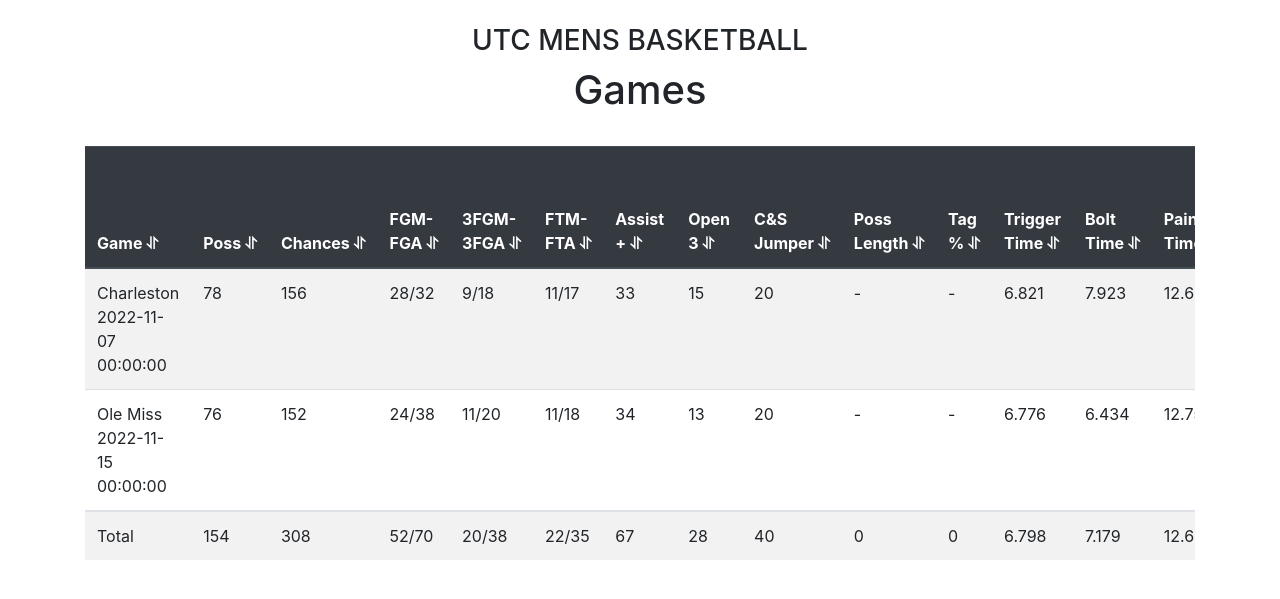
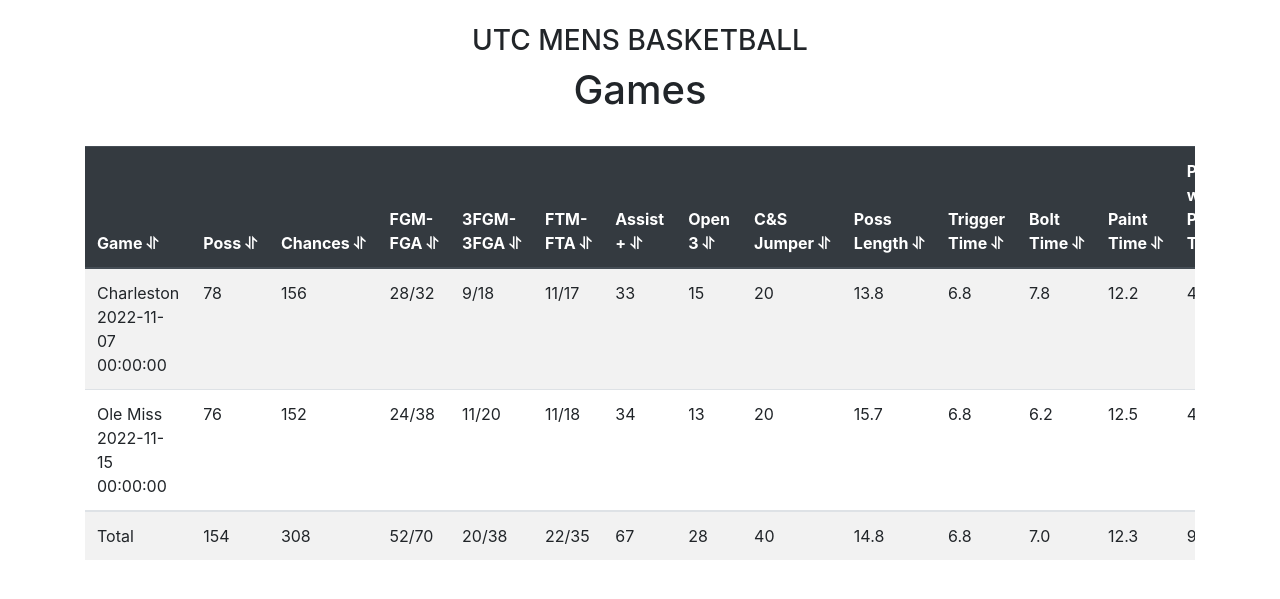
Before and after one commit to AndresCavalie/UTC_MONEYBALL, a Flask app: page /games in a window 1280 px wide. Shown: the part 56-655 px from the top of the page. Run offline with Flask 2, Linux system fonts and the light colour scheme; a user stored in the database is signed in; data comes from the database, SQL or seed files in the repository; both versions use the stored data as it was after the commit; some libraries are stand-ins or nearby versions.

Commit message:
Dashboard Beta Completed (need prec. adjustments)

```diff
--- a/website/templates/games.html
+++ b/website/templates/games.html
@@ -28,7 +28,6 @@
     <th>Open 3</th>
     <th>C&#38;S Jumper</th>
     <th>Poss Length</th>
-    <th>Tag %</th>
     <th>Trigger Time</th>
     <th>Bolt Time</th>
     <th>Paint Time</th>
--- a/website/views.py
+++ b/website/views.py
@@ -1,7 +1,7 @@
 from flask import Blueprint, render_template, request, flash, jsonify, redirect,url_for,session
 from flask_login import login_required, current_user
 views = Blueprint('views',__name__)
-from .models import Note, Search, Post, Info, Game, Possession, Player
+from .models import Note, Search, Post, Info, Game, Possession, Player, touches
 from . import db, rmt
 import json
 import pandas as pd
@@ -393,7 +393,7 @@ def games():
 
     all_game_stats = []
 
-    game_sums = [0,0,[0,0],[0,0],[0,0],0,0,0,[Decimal(0),Decimal(0)],[Decimal(0),Decimal(0)],[Decimal(0),Decimal(0)],[Decimal(0),Decimal(0)],[Decimal(0),Decimal(0)],0,0,0,[Decimal(0),Decimal(0)],[Decimal(0),Decimal(0)]]
+    game_sums = [0,0,[0,0],[0,0],[0,0],0,0,0,[Decimal(0),Decimal(0)],[Decimal(0),Decimal(0)],[Decimal(0),Decimal(0)],[Decimal(0),Decimal(0)],0,0,0,[Decimal(0),Decimal(0)],[Decimal(0),Decimal(0)]]
 
     for i in range(len(games)):
 
@@ -543,31 +543,41 @@ def games():
 
         #note WHAT ARE THE NONE VALUES IN SHOTCLOCK ABOUT
 
-        poss1_sum = Decimal(0)
-        shot_poss1 = db.session.query(Possession.shotclock).filter(and_(Possession.poss==1,Possession.game_id==games[i].id)).all()
-        poss0_sum = Decimal(0)
-        shot_poss0 = db.session.query(Possession.id).filter(and_(Possession.poss==0,Possession.game_id==games[i].id)).all()
+        poss_sum = Decimal(0)
+        poss1 = db.session.query(Possession.shotclock).filter(and_(Possession.poss==1,Possession.game_id==games[i].id)).all()
 
-        poss1_divisor = Decimal(0)
-        for j in range(len(shot_poss1)):
-            if shot_poss1[j][0] != None:
-                poss1_sum += Decimal(30) - Decimal(shot_poss1[j][0])
-                poss1_divisor += Decimal(1)
+        for j in range(len(poss1)):
+            if poss1[j][0] != None:
+                poss_sum += Decimal(30) - Decimal(poss1[j][0])
+
+        poss0 = db.session.query(Possession.id).filter(and_(Possession.poss==0,Possession.game_id==games[i].id)).all()
+
+        for j in range(len(poss0)):
+            poss_current =   Possession.query.filter_by(id=poss0[j][0]).first()
+            poss_prev =      Possession.query.filter_by(id=poss0[j][0]-1).first()
+            if poss_prev.result == 'FD' or poss_prev.result == 'SF' or poss_prev.offreb == 1:
+                poss_sum += Decimal(20) - Decimal(poss_current.shotclock)
+            elif poss_prev.result =='NR':
+                poss_sum += Decimal(poss_prev.shotclock) - Decimal(poss_current.shotclock)
 
 
 
-        for j in range(len(shot_poss0)):
-            print(shot_poss0[j])
 
-        print("GAME")
+
+
+
+
+
         getcontext().prec = 6
+        posslength = poss_sum / poss
+        getcontext().prec = 3
+        posslength = posslength + Decimal(0)
         #the DIVISOR MAY CONTAIN NONES note
         # posslength = (poss1_sum + poss0_sum) / (Decimal(len(shot_poss1)) + Decimal(len(shot_poss0)))
         game_sums[8][0] += 1
-        # game_sums[8][1] += posslength
+        game_sums[8][1] += posslength
         # getcontext().prec = 4
         # posslength = posslength + Decimal(0)
-        posslength  = 0
         if posslength != 0:
             game_stats.append(posslength)
         else:
@@ -588,19 +598,6 @@ def games():
 
 
 
-
-
-        #ASK LOGAN ABOUT THIS note
-        tagperc = 0
-        game_sums[9][0] += 1
-        game_sums[9][1] += tagperc
-        if tagperc != 0:
-            game_stats.append(tagperc)
-        else:
-            game_stats.append('-')
-
-
-
         #AVERAGE OF (30 - First Trigger (Column AH) for possession = 1);  Do not count Possession = 0 rows
 
         poss1_sum = Decimal(0)
@@ -616,9 +613,9 @@ def games():
 
         getcontext().prec = 6
         triggertime = (poss1_sum) / Decimal(len(triggers))
-        game_sums[10][0] += 1
-        game_sums[10][1] += triggertime
-        getcontext().prec = 4
+        game_sums[9][0] += 1
+        game_sums[9][1] += triggertime
+        getcontext().prec = 2
         triggertime = triggertime + Decimal(0)
 
         if triggertime != 0:
@@ -650,9 +647,9 @@ def games():
 
         getcontext().prec = 6
         bolttime = (poss1_sum) / Decimal(len(bolt))
-        game_sums[11][1] += bolttime
-        game_sums[11][0] += 1
-        getcontext().prec = 4
+        game_sums[10][1] += bolttime
+        game_sums[10][0] += 1
+        getcontext().prec = 2
         bolttime = bolttime + Decimal(0)
 
         if bolttime != 0:
@@ -673,7 +670,7 @@ def games():
         poss1_sum = Decimal(0)
         painttouch = db.session.query(Possession.painttouchtime).filter(and_(Possession.poss==1,Possession.painttouchtime != None, Possession.game_id==games[i].id)).all()
 
-
+        print(painttouch)
 
         for j in range(len(painttouch)):
             if painttouch[j][0] != None:
@@ -683,9 +680,9 @@ def games():
 
         getcontext().prec = 6
         painttouchtime = (poss1_sum) / Decimal(len(painttouch))
-        game_sums[12][1] += painttouchtime
-        game_sums[12][0] += 1
-        getcontext().prec = 4
+        game_sums[11][1] += painttouchtime
+        game_sums[11][0] += 1
+        getcontext().prec = 3
         painttouchtime = painttouchtime + Decimal(0)
 
         if painttouchtime != 0:
@@ -703,7 +700,7 @@ def games():
         poss_with_paint = db.session.query(Possession.painttouchtime).filter(and_(Possession.painttouchtime != None, Possession.game_id==games[i].id)).count()
 
 
-        game_sums[13] += poss_with_paint
+        game_sums[12] += poss_with_paint
         if poss_with_paint != 0:
             game_stats.append(poss_with_paint)
         else:
@@ -723,7 +720,7 @@ def games():
                 posttouches += Decimal(posttouch[j][0])
 
 
-        game_sums[14] += posttouches
+        game_sums[13] += posttouches
 
         if posttouches != 0:
             game_stats.append(posttouches)
@@ -750,7 +747,7 @@ def games():
 
 
 
-        game_sums[15] += passes_sum
+        game_sums[14] += passes_sum
         if passes_sum != 0:
             game_stats.append(passes_sum)
         else:
@@ -763,14 +760,14 @@ def games():
         getcontext().prec = 6
 
         pass_poss = passes_sum/poss
-        game_sums[16][0] += 1
-        game_sums[16][1] += pass_poss
-        getcontext().prec = 2
+        game_sums[15][0] += passes_sum
+        game_sums[15][1] += poss
 
-        pass_poss = pass_poss + Decimal(0)
+
+
 
         if pass_poss != 0:
-            game_stats.append(str(pass_poss)+'%')
+            game_stats.append(str(passes_sum)+'/'+str(poss))
         else:
             game_stats.append('-')
 
@@ -781,11 +778,14 @@ def games():
         #if you do want me to store specifically who touches, we may need to agree on a permanent format for where player touches will be in
         #the spreadsheet // perhaps per position or player number.
         #perhaps add another
+        getcontext().prec = 7
+        passes = db.session.query(touches).join(Possession, Possession.id==touches.c.posession_id).filter(and_(Possession.game_id == games[i].id)).count()
+        print(passes)
         avgtouches = 0
-        game_sums[17][0] += 1
-        game_sums[17][1] += avgtouches
-        if avgtouches != 0:
-            game_stats.append(tagperc)
+        game_sums[16][0] += 1
+        game_sums[16][1] += passes
+        if passes != 0:
+            game_stats.append(passes)
         else:
             game_stats.append('-')
 
@@ -807,12 +807,23 @@ def games():
         if i >= 2 and i <=4:
             game_sums[i] = (str)(game_sums[i][0]) +'/'+ (str)(game_sums[i][1])
 
-        if i>=8 and i<=12:
+        if i>=8 and i<=11 :
+            if i==8 or i ==11:
+                getcontext().prec = 3
+            if i ==9 or i ==10:
+                getcontext().prec = 2
             game_sums[i] = game_sums[i][1]/game_sums[i][0]
+            getcontext().prec = 4
 
-        if i >= 16:
+        if i == 15:
             getcontext().prec = 2
-            game_sums[i] = str(game_sums[i][1]/game_sums[i][0]) + '%'
+            game_sums[i] = str(game_sums[i][0])+'/'+str(game_sums[i][1])
+        if i ==16:
+            getcontext().prec = 7
+            print(game_sums[i][1])
+            print(game_sums[i][0])
+            game_sums[i] = game_sums[i][1]/game_sums[i][0]
+            print(game_sums[i])
     return render_template("games.html", user=current_user, stats = all_game_stats, games=games, sums = game_sums)
 
 
@@ -1071,6 +1082,23 @@ def home():
                     playerlist.append(p5)
                 p5 = p5.id
 
+            if df.loc[i,"ShotClock"] == None or pd.isna(df.loc[i,"ShotClock"]):
+                shotclock = None
+            else:
+                shotclock = (df.loc[i,"ShotClock"]).item()
+
+            if df.loc[i,"First Trigger"] == None or pd.isna(df.loc[i,"First Trigger"]):
+                firsttrigger = None
+            else:
+                firsttrigger = df.loc[i,"First Trigger"].item()
+                print(type(df.loc[i,"First Trigger"]))
+                print(df.loc[i,"First Trigger"])
+
+            if df.loc[i,"NumPasses"] == None or pd.isna(df.loc[i,"NumPasses"]):
+                numpasses = None
+            else:
+                numpasses = (df.loc[i,"NumPasses"]).item()
+
 
             poss = Possession(game_id=game.id,
                                 possnum = int(df.loc[i,"Poss #"]),
@@ -1092,7 +1120,7 @@ def home():
                                 passer = passer,
                                 csjumper = df.loc[i,"C&S Jumper"],
                                 esq = df.loc[i,"ESQ"],
-                                shotclock = df.loc[i,"ShotClock"],
+                                shotclock = shotclock,
                                 p1 = p1,
                                 p2 = p2,
                                 p3 = p3,
@@ -1104,11 +1132,11 @@ def home():
                                 tag4 = df.loc[i,"4 Tag"],
                                 tag5 = df.loc[i,"5 Tag"],
                                 offreb = df.loc[i,"OffReb"],
-                                firsttrigger = int(df.loc[i,"First Trigger"]),
+                                firsttrigger = firsttrigger,
                                 bolt = df.loc[i,"Bolt"],
                                 painttouchtime = df.loc[i,"Paint Touch Time"],
                                 posttouches = df.loc[i,"PostTouches"],
-                                numpasses = int(df.loc[i,"NumPasses"]),
+                                numpasses = numpasses,
                                 r2 = int(df.loc[i,"R2"]),
                                 pm2 = int(df.loc[i,"PM2"]),
                                 pt2 = int(df.loc[i,"PT2"]),
@@ -1122,10 +1150,12 @@ def home():
 
             db.session.add(poss)
             db.session.commit()
-            for i in range(len(active_initials)):
-                touch = (df.loc[i, active_initials[i]])
+            for j in range(len(active_initials)):
+
+                touch = (df.loc[i, active_initials[j]])
+
                 if touch == 1:
-                    current_player = Player.query.filter_by(initials=active_initials[i]).first()
+                    current_player = Player.query.filter_by(initials=active_initials[j]).first()
                     poss.players.append(current_player)
                     db.session.commit()
                     db.session.add(current_player)
```
Also changed, not shown: instance/database.db.
